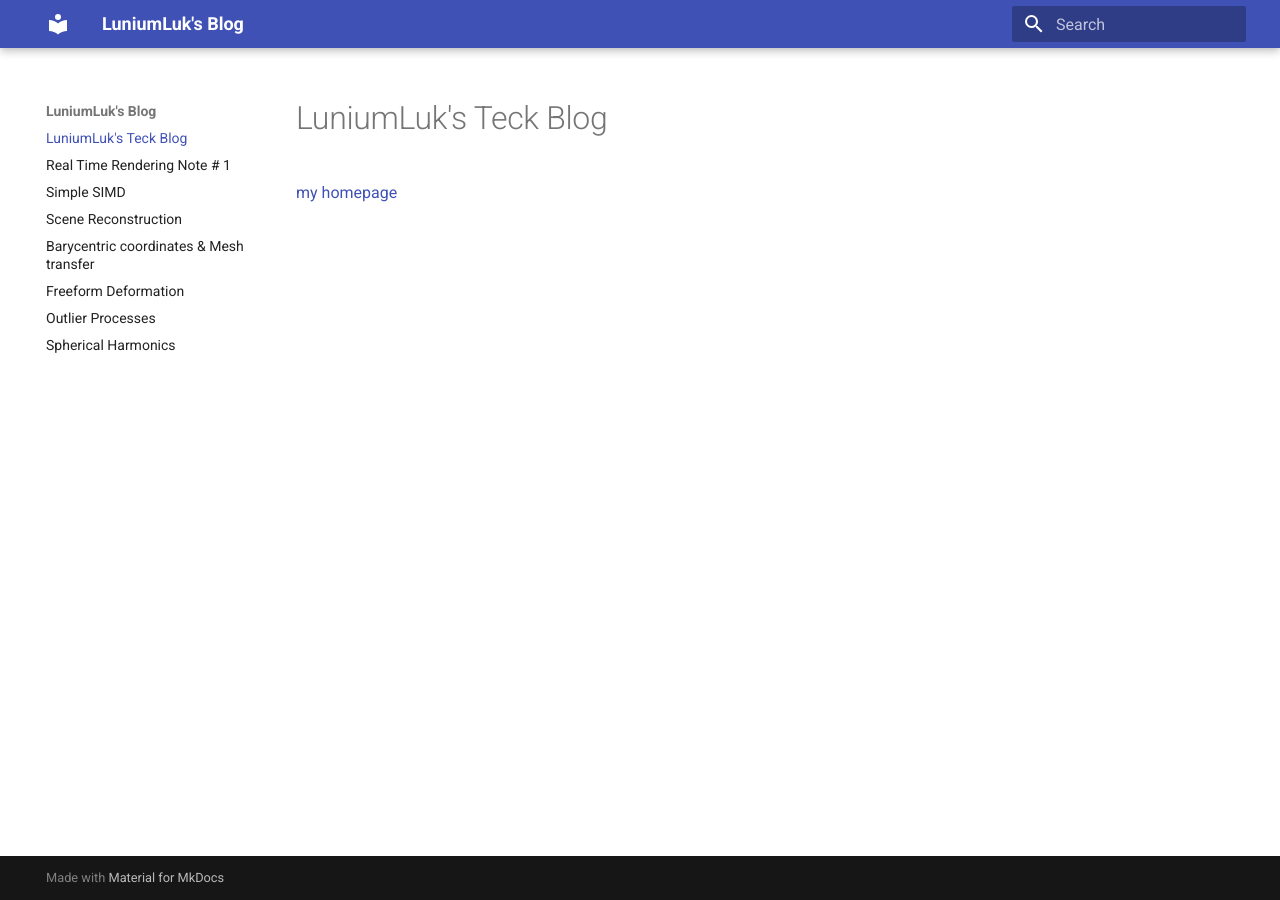
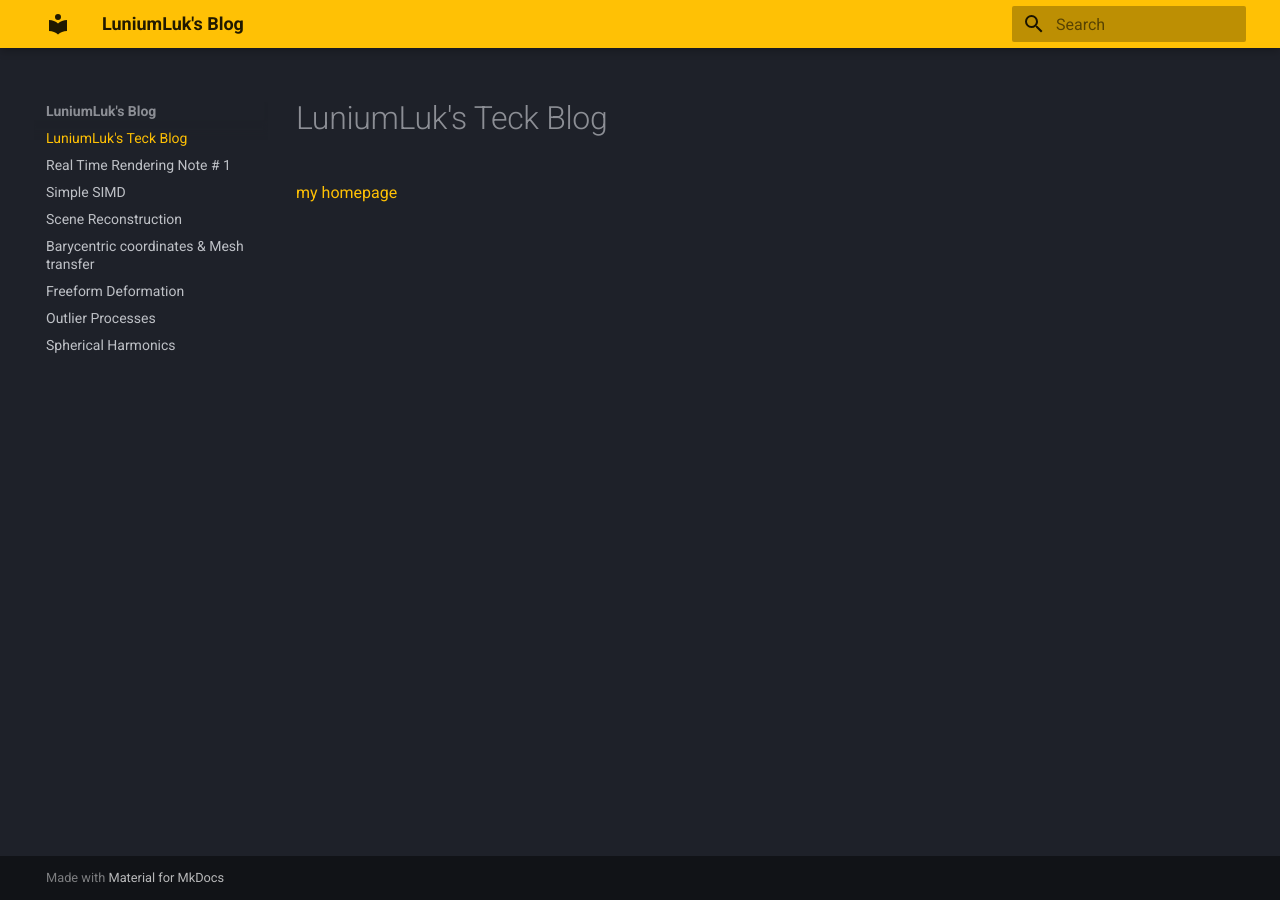
Before and after one commit to LuniumLuk/docs-blog, an MkDocs documentation site: the page built from docs/index.md, in a window 1280 px wide. Built offline with MkDocs 1.6.1 and Material for MkDocs 9.7.7, drawn with Linux system fonts in a browser that asks for light colours.

Commit message:
Update mkdocs.yml

```diff
--- a/mkdocs.yml
+++ b/mkdocs.yml
@@ -1,6 +1,10 @@
 site_name: LuniumLuk's Blog
 theme:
   name: material
+  palette:
+    scheme: slate
+    primary: amber
+    accent: orange
 markdown_extensions:
   - pymdownx.superfences
   - pymdownx.arithmatex:
```
